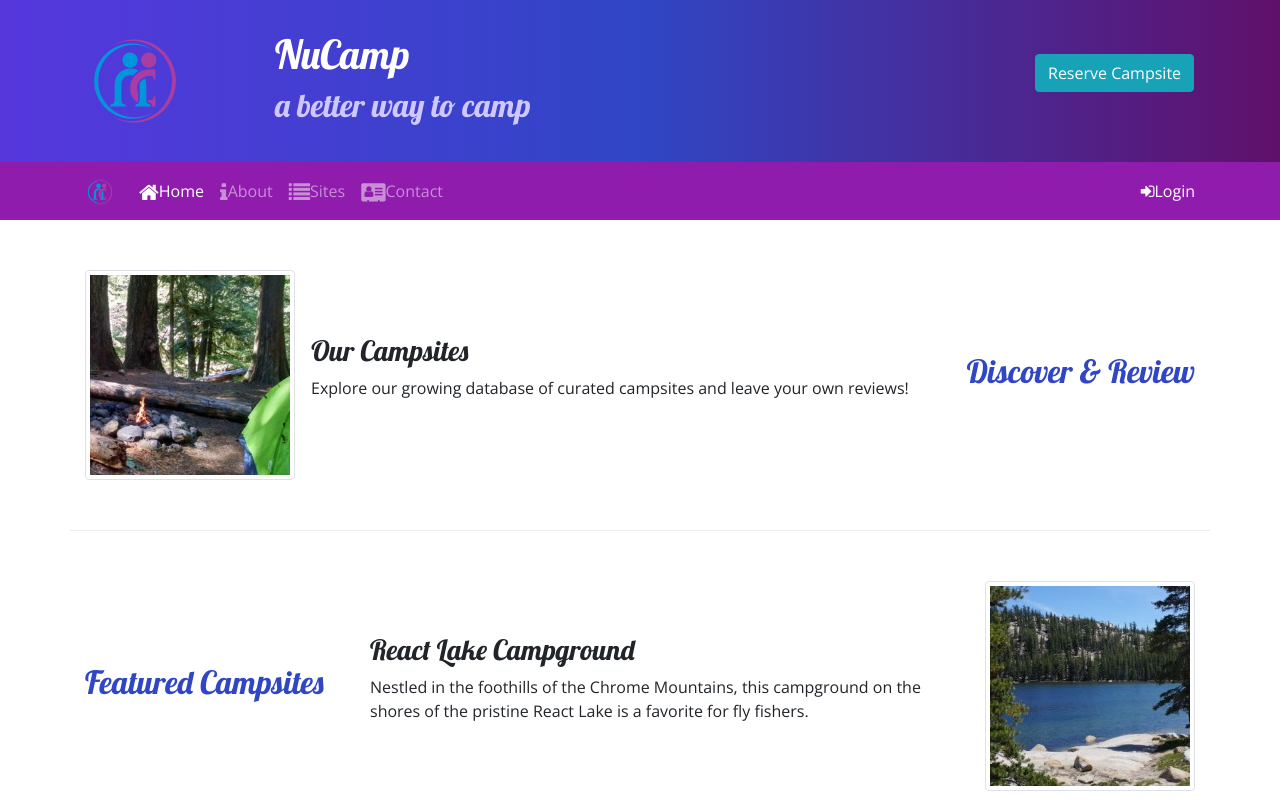
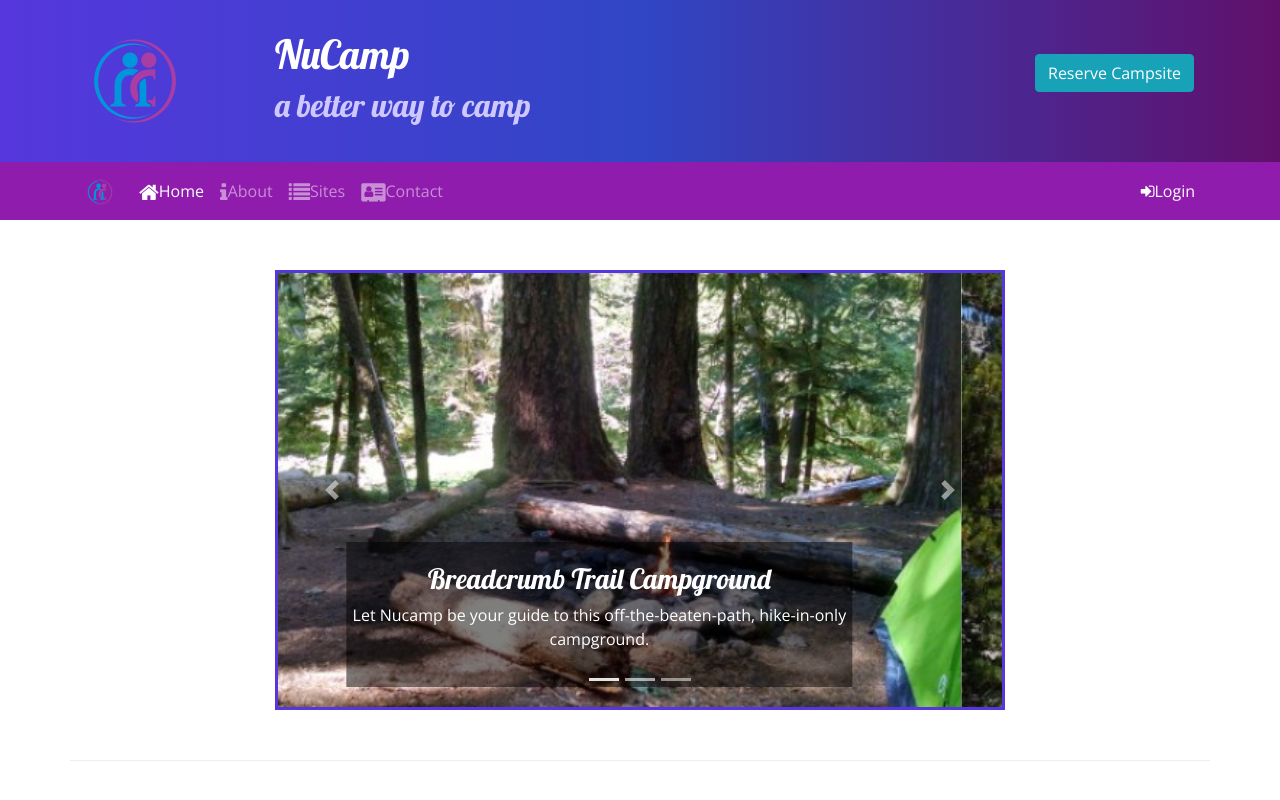
Before and after one commit to Cristian-Baeza/nucamp-bootstrap, a website: page index.html in a window 1280 px wide. Shown: the top 800 px of the page. Drawn offline with nearby package versions, Linux system fonts and the light colour scheme.

Commit message:
Added Carousel

```diff
--- a/css/styles.css
+++ b/css/styles.css
@@ -36,3 +36,11 @@ header h2 {
   background-color: #901cad;
 
 }
+
+.carousel-caption {
+  background-color: rgba(0, 0, 0, 0.5);
+}
+
+.carousel {
+  border: solid #5637DD;
+}
--- a/index.html
+++ b/index.html
@@ -96,6 +96,50 @@
     </div>
 
     <div class="container">
+
+        <div class="row row-content">
+            <div class="col-md-8 mx-auto">
+                <div id="homeCarousel" class="carousel slide" data-ride="carousel">
+                    <ol class="carousel-indicators">
+                        <li data-target="#homeCarousel" data-slide-to="0" class="active"></li>
+                        <li data-target="#homeCarousel" data-slide-to="1"></li>
+                        <li data-target="#homeCarousel" data-slide-to="2"></li>
+                    </ol>
+                    <div class="carousel-inner">
+                        <div class="carousel-item active">
+                            <img class="d-block w-100" src="img/breadcrumb-trail.jpg" alt="Breadcrumb Trail Campground" />
+                            <div class="carousel-caption">
+                                <h3>Breadcrumb Trail Campground</h3>
+                                <p class="d-none d-sm-block">Let Nucamp be your guide to this off-the-beaten-path, hike-in-only campground.</p>
+                            </div>
+                        </div>
+                        <div class="carousel-item">
+                            <img class="d-block w-100" src="img/react-lake.jpg" alt="React Lake Campground" />
+                            <div class="carousel-caption">
+                                <h3>React Lake Campground</h3>
+                                <p class="d-none d-sm-block">Nestled in the foothills of the Chrome Mountains, this campground on the shores of the pristine React Lake is a favorite for fly fishers.</p>
+                            </div>
+                        </div>
+                        <div class="carousel-item">
+                            <img class="d-block w-100" src="img/chrome-river.jpg" alt="Chrome River Campground" />
+                            <div class="carousel-caption">
+                                <h3>Chrome River Campground</h3>
+                                <p class="d-none d-sm-block">Spend a few sunny days and starry nights beneath a canopy of old-growth first at this enchanting spot by the Chrome River.</p>
+                            </div>
+                        </div>
+                    </div>
+                    <a class="carousel-control-prev" href="#homeCarousel" role="button" data-slide="prev">
+                        <span class="carousel-control-prev-icon"></span>
+                        <span class="sr-only">Previous</span>
+                    </a>
+                    <a class="carousel-control-next" href="#homeCarousel" role="button" data-slide="next">
+                        <span class="carousel-control-next-icon"></span>
+                        <span class="sr-only">Next</span>
+                    </a>
+                </div>
+            </div>
+        </div>
+
         <div class="row row-content align-items-center">
             <div class="col-sm-4 order-sm-last col-md-3">
                 <h2 class="text-sm-right">Discover & Review</h2>
```
